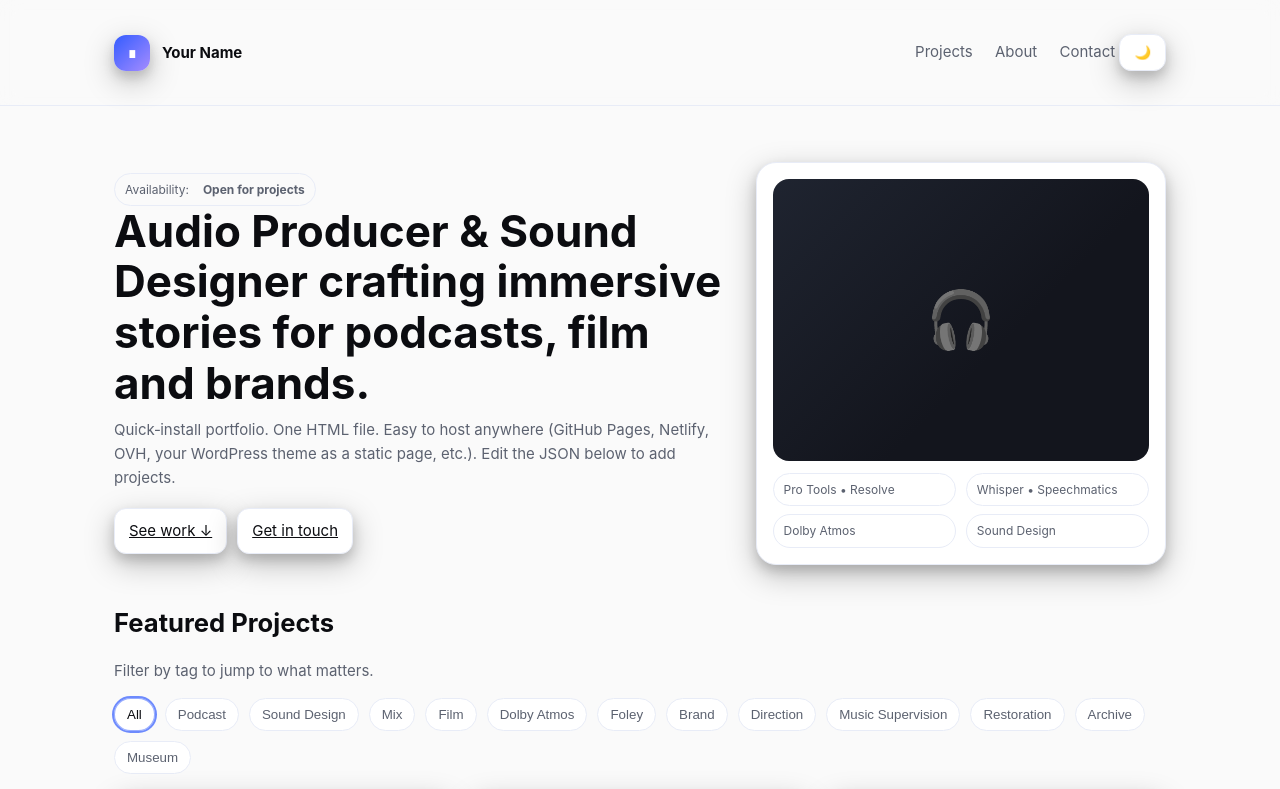
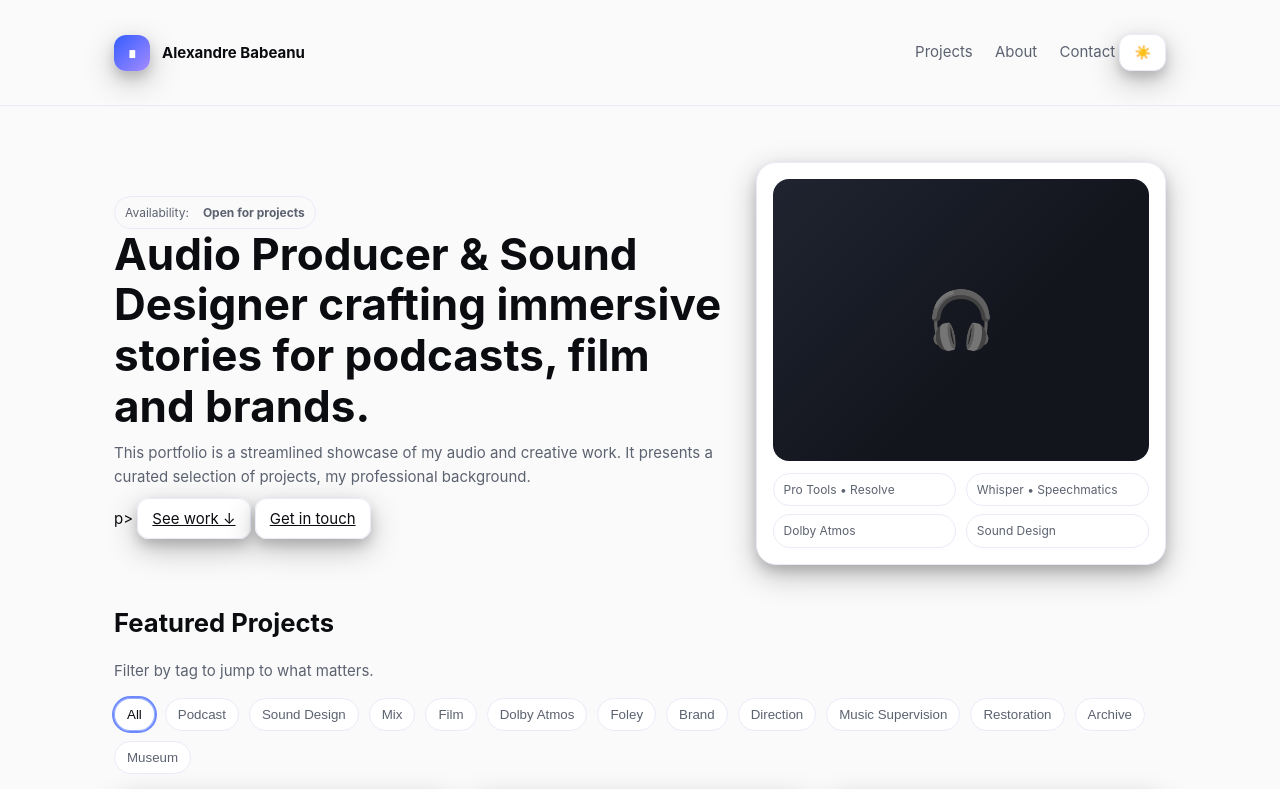
Before and after one commit to alexbab/portfolio, a plain HTML site: page index.html in a window 1280 px wide. Shown: the top 789 px of the page. Drawn offline with Linux system fonts and the light colour scheme.

Commit message:
Update index.html

```diff
--- a/index.html
+++ b/index.html
@@ -5,7 +5,7 @@
   <meta name="viewport" content="width=device-width, initial-scale=1" />
   <title>Portfolio • Your Name</title>
   <meta name="description" content="A fast, single‑file portfolio to showcase projects, skills, and contact info." />
-  <meta property="og:title" content="Portfolio • Your Name" />
+  <meta property="og:title" content="Portfolio • Alexandre Babeanu" />
   <meta property="og:description" content="A fast, single‑file portfolio to showcase projects, skills, and contact info." />
   <meta property="og:type" content="website" />
   <meta property="og:image" content="" />
@@ -14,6 +14,10 @@
     :root{
       --bg: #0b0b0c; --bg-soft:#121216; --card:#16171b; --txt:#e7e9ee; --muted:#a2a7b7; --acc:#7c9cff; --ring: #2b2f3a;
       --shadow: 0 10px 30px rgba(0,0,0,.25), 0 6px 12px rgba(0,0,0,.15);
+    }
+    /* Light theme override for toggle */
+    :root[data-theme='light']{
+      --bg:#fafafa; --bg-soft:#ffffff; --card:#ffffff; --txt:#0b0c10; --muted:#5c6270; --acc:#335cff; --ring:#e8ecf7;
     }
     @media (prefers-color-scheme: light){
       :root{ --bg:#fafafa; --bg-soft:#ffffff; --card:#ffffff; --txt:#0b0c10; --muted:#5c6270; --acc:#335cff; --ring:#e8ecf7; }
@@ -80,7 +84,7 @@
       <nav>
         <a class="brand" href="#top" aria-label="Home">
           <span class="badge">∎</span>
-          <strong>Your Name</strong>
+          <strong>Alexandre Babeanu</strong>
         </a>
         <div class="links">
           <a href="#projects">Projects</a>
@@ -97,8 +101,7 @@
       <div>
         <span class="pill">Availability: <strong style="margin-left:6px">Open for projects</strong></span>
         <h1>Audio Producer & Sound Designer crafting immersive stories for podcasts, film and brands.</h1>
-        <p>Quick‑install portfolio. One HTML file. Easy to host anywhere (GitHub Pages, Netlify, OVH, your WordPress theme as a static page, etc.). Edit the JSON below to add projects.</p>
-        <div class="cta">
+        <p>This portfolio is a streamlined showcase of my audio and creative work. It presents a curated selection of projects, my professional background.</p>p>
           <a class="btn" href="#projects">See work ↓</a>
           <a class="btn" href="#contact">Get in touch</a>
         </div>
@@ -201,16 +204,18 @@
     // Year
     $('#year').textContent = new Date().getFullYear();
 
-    // Theme toggle
+    // Theme toggle (restored, with persistence)
     const themeBtn = $('#themeToggle');
     const saved = localStorage.getItem('theme');
-    if(saved){ document.documentElement.dataset.theme = saved; if(saved==='light') themeBtn.textContent='☀️'; }
-    themeBtn.addEventListener('click', ()=>{
+    const prefersLight = window.matchMedia('(prefers-color-scheme: light)').matches;
+    const initial = saved || (prefersLight ? 'light' : 'dark');
+    document.documentElement.dataset.theme = initial;
+    if(themeBtn){ themeBtn.textContent = initial==='light' ? '☀️' : '🌙'; }
+
+    themeBtn?.addEventListener('click', ()=>{
       const cur = document.documentElement.dataset.theme === 'light' ? 'dark' : 'light';
-      document.documentElement.dataset.theme = cur; themeBtn.textContent = cur==='light' ? '☀️' : '🌙';
-      if(cur==='light'){
-        document.documentElement.style.setProperty('--bg','#fafafa');
-      }
+      document.documentElement.dataset.theme = cur;
+      themeBtn.textContent = cur==='light' ? '☀️' : '🌙';
       localStorage.setItem('theme', cur);
     });
 
```
